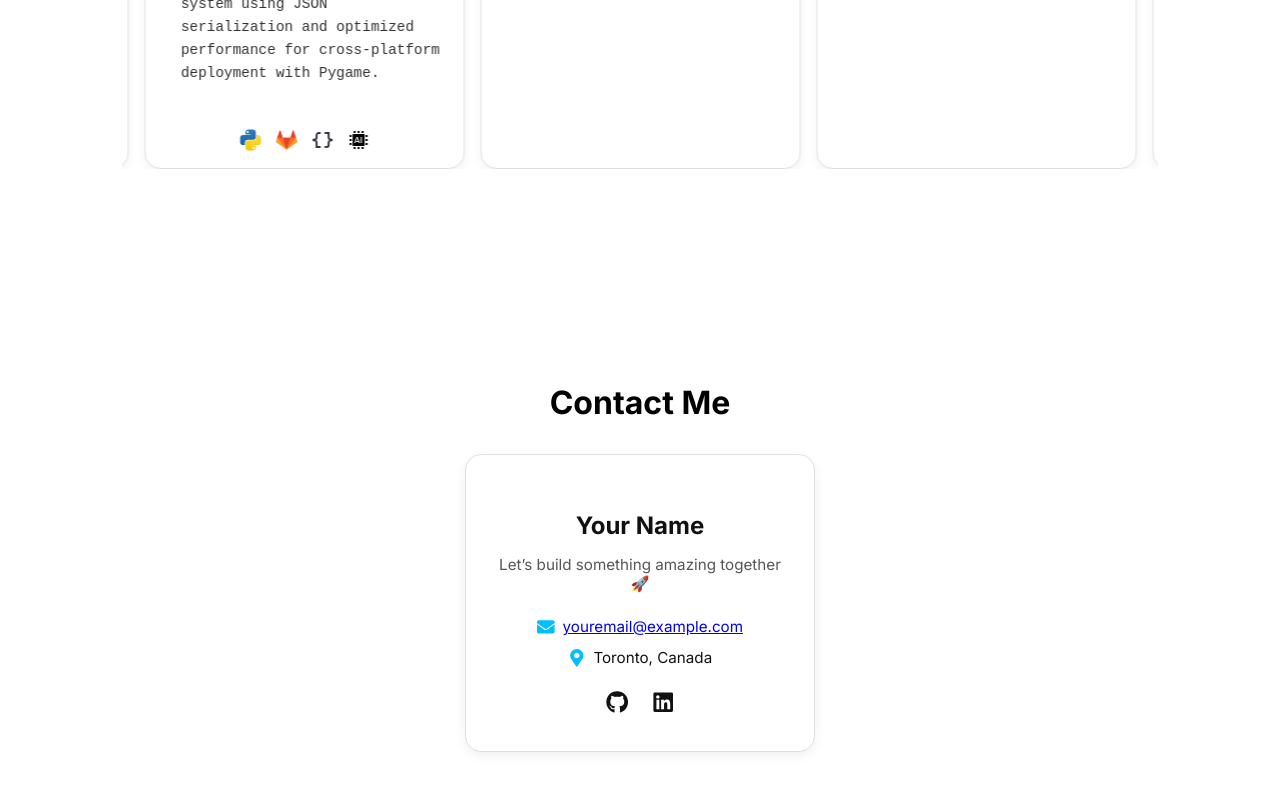
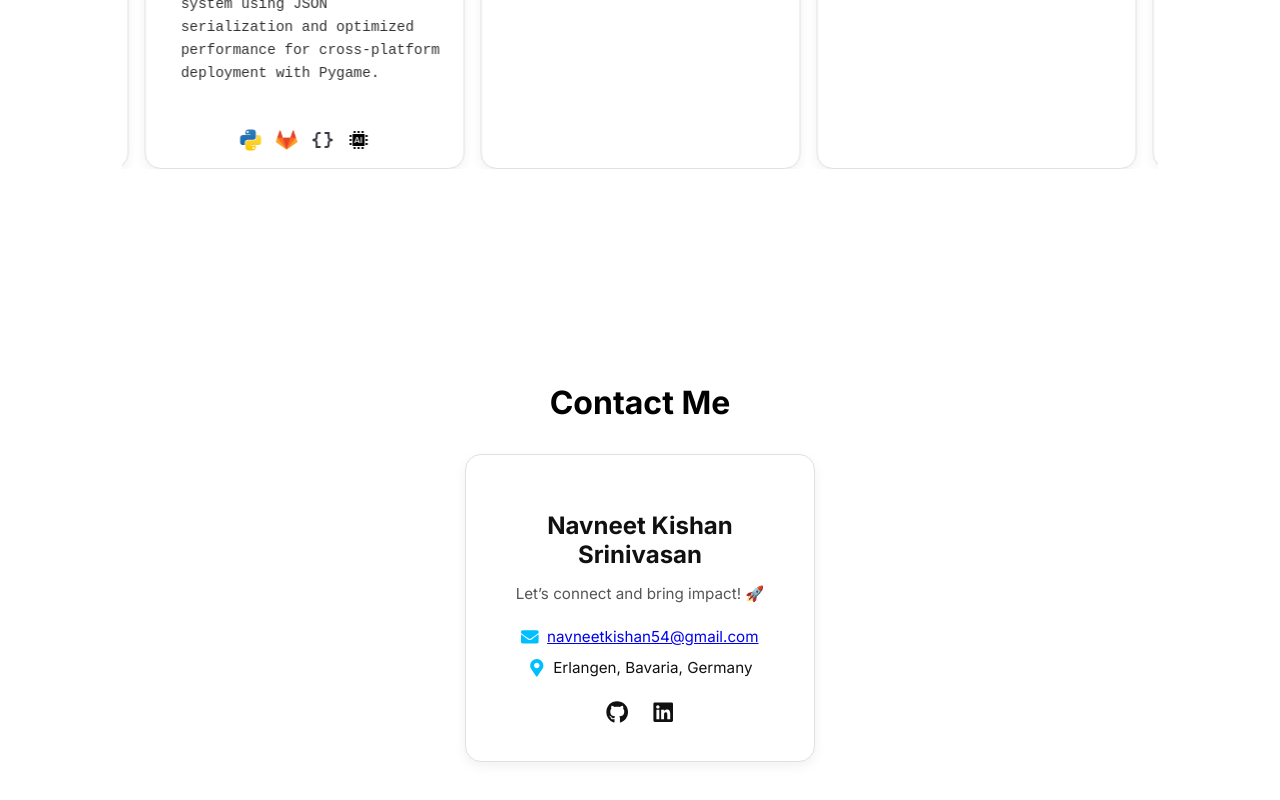
Before and after one commit to NavneetKishanS/portfolio, a React (Create React App) app: page / in a window 1280 px wide. Shown: the part 4065-4865 px from the top of the page. Built offline with nearby package versions, Linux system fonts and the light colour scheme; the HTML template or start-up script is replaced by a standard one.

Commit message:
about card revamped

```diff
--- a/src/components/Contact.jsx
+++ b/src/components/Contact.jsx
@@ -9,24 +9,24 @@ export default function Contact() {
 
       <div className="contact-card">
         <div className="contact-header">
-          <h3 className="contact-name">Your Name</h3>
-          <p className="contact-tagline">Let’s build something amazing together 🚀</p>
+          <h3 className="contact-name">Navneet Kishan Srinivasan</h3>
+          <p className="contact-tagline">Let’s connect and bring impact! 🚀</p>
         </div>
 
         <div className="contact-details">
           <div className="contact-item">
             <FaEnvelope className="contact-icon" />
-            <a href="mailto:youremail@example.com">youremail@example.com</a>
+            <a href="mailto:ynavneetkishan54@gmail.com">navneetkishan54@gmail.com</a>
           </div>
           <div className="contact-item">
             <FaMapMarkerAlt className="contact-icon" />
-            <span>Toronto, Canada</span>
+            <span>Erlangen, Bavaria, Germany</span>
           </div>
         </div>
 
         <div className="contact-links">
           <a
-            href="https://github.com/yourusername"
+            href="https://github.com/NavneetKishanS"
             target="_blank"
             rel="noopener noreferrer"
             className="contact-social"
@@ -34,7 +34,7 @@ export default function Contact() {
             <FaGithub />
           </a>
           <a
-            href="https://linkedin.com/in/yourusername"
+            href="https://linkedin.com/in/navneet-kishan-s"
             target="_blank"
             rel="noopener noreferrer"
             className="contact-social"
```
